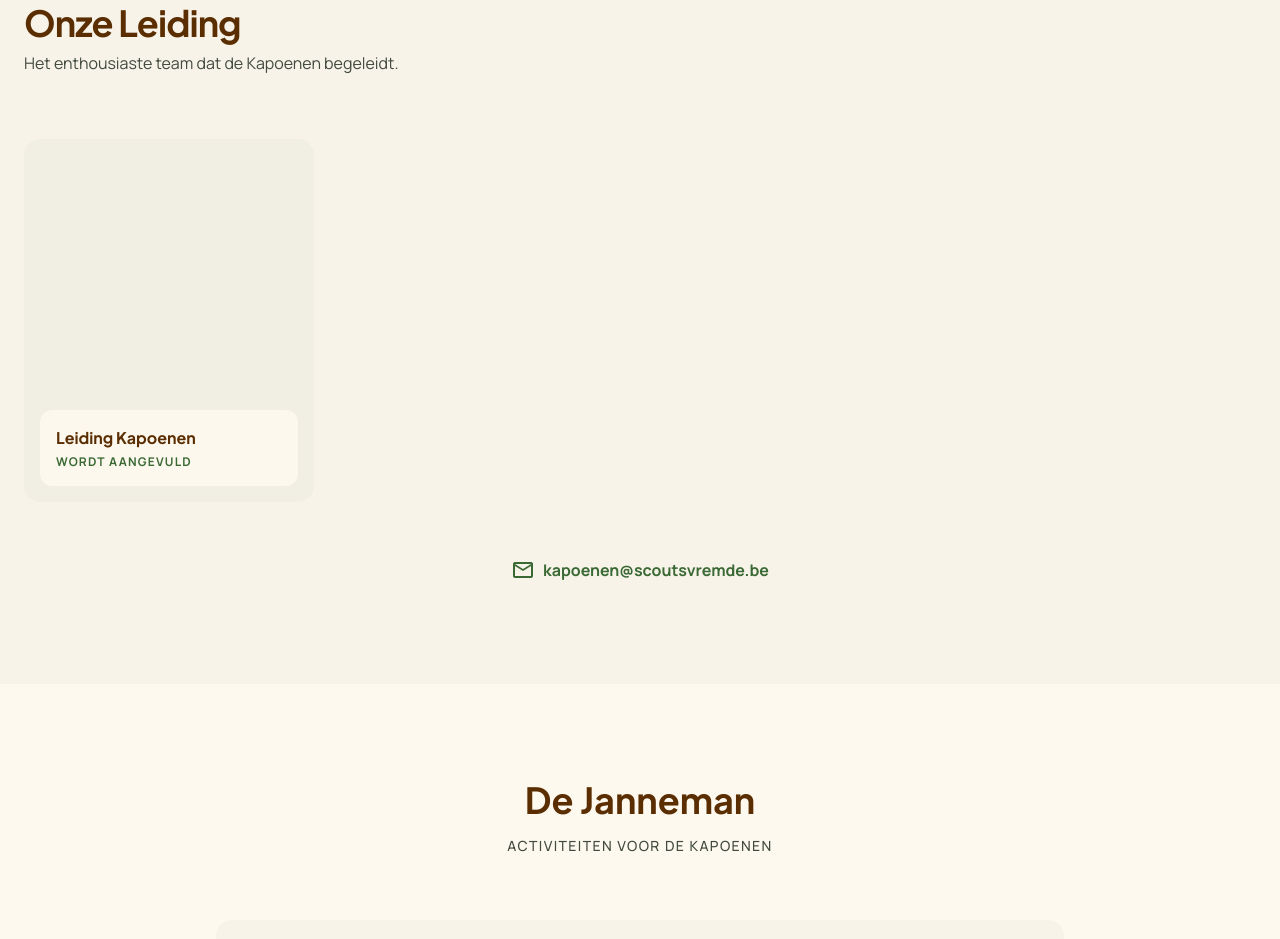
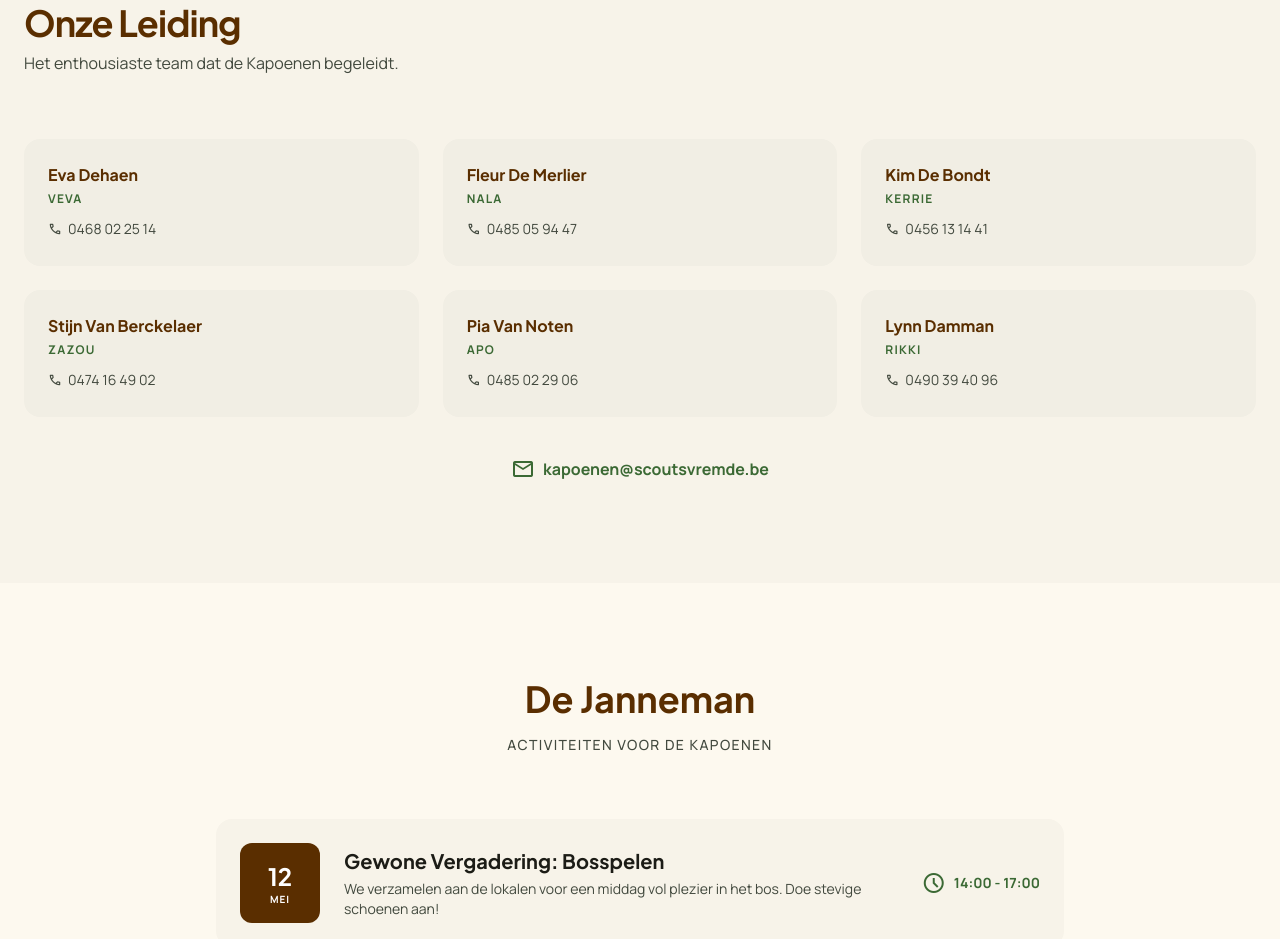
Before and after one commit to kobewijnants/scouts-vremde, a plain HTML site: page pages/tak-kapoenen.html in a window 1280 px wide. Shown: the part 1379-2318 px from the top of the page. Drawn offline with nearby package versions, Linux system fonts and the light colour scheme.

Commit message:
add kapoenen leiding

```diff
--- a/pages/tak-kapoenen.html
+++ b/pages/tak-kapoenen.html
@@ -62,14 +62,36 @@
                         <p class="text-on-surface-variant mt-2">Het enthousiaste team dat de Kapoenen begeleidt.</p>
                     </div>
                 </div>
-                <div id="leiding-grid" class="cms-editable grid grid-cols-1 sm:grid-cols-2 lg:grid-cols-4 gap-6">
-                    <div class="group">
-                        <div class="aspect-[4/5] rounded-2xl overflow-hidden mb-4 relative bg-surface-container">
-                            <div class="absolute bottom-4 left-4 right-4 bg-surface/90 backdrop-blur-sm p-4 rounded-xl">
-                                <h3 class="font-headline font-bold text-primary">Leiding Kapoenen</h3>
-                                <p class="text-xs font-label text-secondary font-bold uppercase tracking-widest mt-1">Wordt aangevuld</p>
-                            </div>
-                        </div>
+                <div id="leiding-grid" class="cms-editable grid grid-cols-1 sm:grid-cols-2 lg:grid-cols-3 gap-6">
+                    <div class="bg-surface-container rounded-2xl p-6">
+                        <h3 class="font-headline font-bold text-primary">Eva Dehaen</h3>
+                        <p class="text-xs font-label text-secondary font-bold uppercase tracking-widest mt-1">Veva</p>
+                        <a href="tel:+32468022514" class="text-on-surface-variant text-sm mt-3 inline-flex items-center gap-1.5"><span class="material-symbols-outlined text-sm">phone</span>0468 02 25 14</a>
+                    </div>
+                    <div class="bg-surface-container rounded-2xl p-6">
+                        <h3 class="font-headline font-bold text-primary">Fleur De Merlier</h3>
+                        <p class="text-xs font-label text-secondary font-bold uppercase tracking-widest mt-1">Nala</p>
+                        <a href="tel:+32485059447" class="text-on-surface-variant text-sm mt-3 inline-flex items-center gap-1.5"><span class="material-symbols-outlined text-sm">phone</span>0485 05 94 47</a>
+                    </div>
+                    <div class="bg-surface-container rounded-2xl p-6">
+                        <h3 class="font-headline font-bold text-primary">Kim De Bondt</h3>
+                        <p class="text-xs font-label text-secondary font-bold uppercase tracking-widest mt-1">Kerrie</p>
+                        <a href="tel:+32456131441" class="text-on-surface-variant text-sm mt-3 inline-flex items-center gap-1.5"><span class="material-symbols-outlined text-sm">phone</span>0456 13 14 41</a>
+                    </div>
+                    <div class="bg-surface-container rounded-2xl p-6">
+                        <h3 class="font-headline font-bold text-primary">Stijn Van Berckelaer</h3>
+                        <p class="text-xs font-label text-secondary font-bold uppercase tracking-widest mt-1">Zazou</p>
+                        <a href="tel:+32474164902" class="text-on-surface-variant text-sm mt-3 inline-flex items-center gap-1.5"><span class="material-symbols-outlined text-sm">phone</span>0474 16 49 02</a>
+                    </div>
+                    <div class="bg-surface-container rounded-2xl p-6">
+                        <h3 class="font-headline font-bold text-primary">Pia Van Noten</h3>
+                        <p class="text-xs font-label text-secondary font-bold uppercase tracking-widest mt-1">Apo</p>
+                        <a href="tel:+32485022906" class="text-on-surface-variant text-sm mt-3 inline-flex items-center gap-1.5"><span class="material-symbols-outlined text-sm">phone</span>0485 02 29 06</a>
+                    </div>
+                    <div class="bg-surface-container rounded-2xl p-6">
+                        <h3 class="font-headline font-bold text-primary">Lynn Damman</h3>
+                        <p class="text-xs font-label text-secondary font-bold uppercase tracking-widest mt-1">Rikki</p>
+                        <a href="tel:+32490394096" class="text-on-surface-variant text-sm mt-3 inline-flex items-center gap-1.5"><span class="material-symbols-outlined text-sm">phone</span>0490 39 40 96</a>
                     </div>
                 </div>
                 <div class="mt-10 text-center">
```
